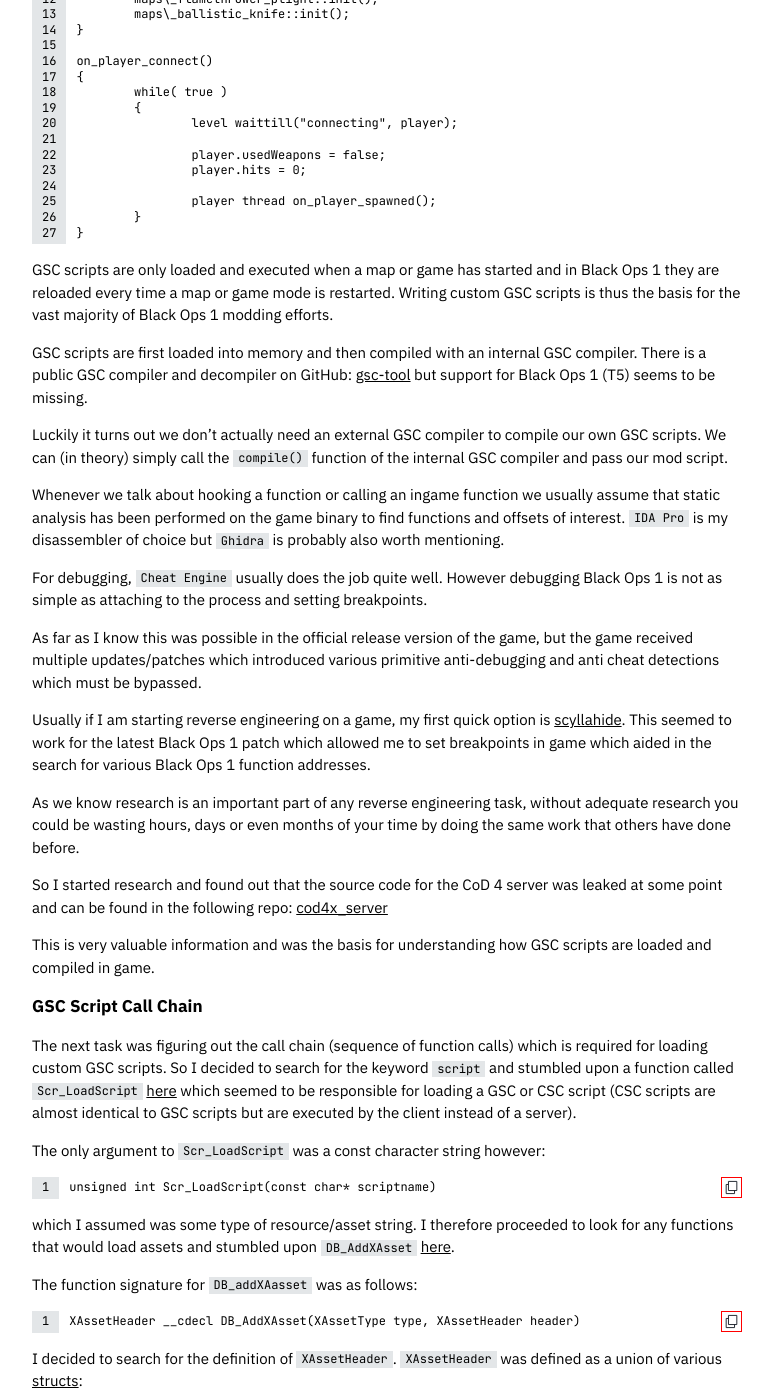
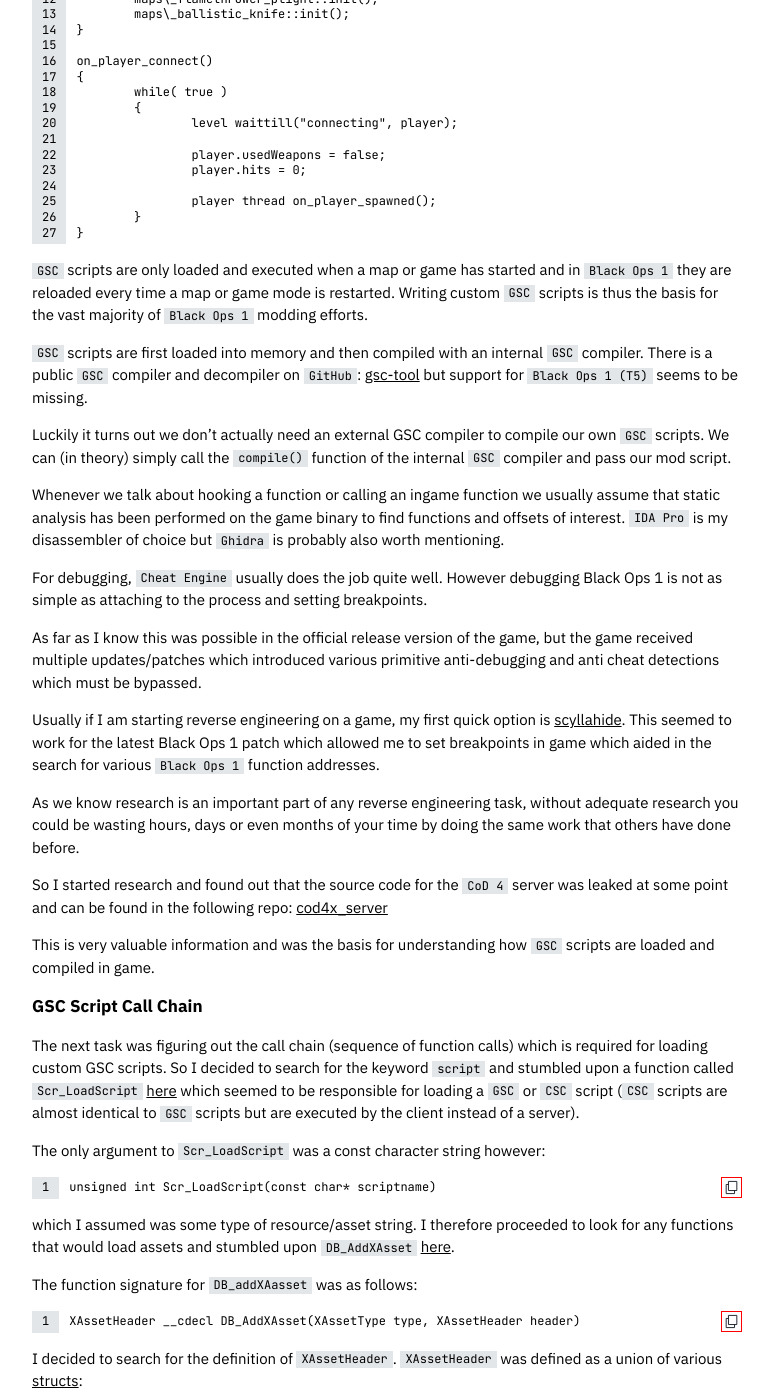
Before and after one commit to microstub/microstub.github.io, a Jekyll site: the page built from _posts/2023-09-17-gsctool.md, in a window 1280 px wide and 1400 px high, scrolled down 1511 px. Shown: the whole window, without its empty margins (253-1026 px from the left). Built offline with Jekyll 4.4.1, drawn with Linux system fonts in a browser that asks for light colours; nearby versions of some CDN libraries; emoji names are drawn with the system emoji font; some of the changed text lies outside the part shown.

Commit message:
Update 2023-09-17-gsctool.md

````diff
--- a/_posts/2023-09-17-gsctool.md
+++ b/_posts/2023-09-17-gsctool.md
@@ -22,7 +22,7 @@ author_url: https://linkedin.com/in/dylanmuller
 ![Black Ops 1 Zombies](https://lunarjournal.github.io/images/6/01.jpg)
 Call of Duty: Black Ops 1
 
-Call of Duty: Black Ops 1 for Microsoft Windows was released all the back back
+`Call of Duty: Black Ops 1` for Microsoft Windows was released all the back back
 in 2010! At the time I was still a teenager in high-school and a dedicated
 gamer.
 
@@ -31,7 +31,7 @@ expected a game to produce so many fond memories playing kino der toten zombies
 with friends from all over the world.
 
 I mean who doesn't remember all the iconic glitches, mystery boxes, etc of the
-game? Some say the Black Ops 1 zombies was the best in the Black Ops series.
+game? Some say the Black Ops 1 zombies was the best in the `Black Ops` series.
 There is something about the game aesthetics that creates a rush of nostalgia
 :heart:.
 
@@ -39,8 +39,8 @@ There is something about the game aesthetics that creates a rush of nostalgia
 
 # Game Script Code
 
-GSC is an internal scripting language that is used to script missions and game
-modes for Black Ops 1. It has a syntax similar to C++ but is a very limited
+`GSC` is an internal scripting language that is used to script missions and game
+modes for `Black Ops 1`. It has a syntax similar to `C++` but is a very limited
 language. Here is an example:
 
 ```
@@ -73,19 +73,19 @@ on_player_connect()
 }
 ```
 
-GSC scripts are only loaded and executed when a map or game has started and in
-Black Ops 1 they are reloaded every time a map or game mode is restarted. Writing
-custom GSC scripts is thus the basis for the vast majority of Black Ops 1
+`GSC` scripts are only loaded and executed when a map or game has started and in
+`Black Ops 1` they are reloaded every time a map or game mode is restarted. Writing
+custom `GSC` scripts is thus the basis for the vast majority of `Black Ops 1`
 modding efforts.
 
-GSC scripts are first loaded into memory and then compiled with an internal GSC
-compiler. There is a public GSC compiler and decompiler on GitHub:
-[gsc-tool](https://github.com/xensik/gsc-tool) but support for Black Ops 1 (T5)
+`GSC` scripts are first loaded into memory and then compiled with an internal `GSC`
+compiler. There is a public `GSC` compiler and decompiler on `GitHub`:
+[gsc-tool](https://github.com/xensik/gsc-tool) but support for `Black Ops 1 (T5)`
 seems to be missing.
 
 Luckily it turns out we don't actually need an external GSC compiler to compile
-our own GSC scripts. We can (in theory) simply call the `compile()` function of
-the internal GSC compiler and pass our mod script.
+our own `GSC` scripts. We can (in theory) simply call the `compile()` function of
+the internal `GSC` compiler and pass our mod script.
 
 Whenever we talk about hooking a function or calling an ingame function we
 usually assume that static analysis has been performed on the game binary to
@@ -103,17 +103,17 @@ primitive anti-debugging and anti cheat detections which must be bypassed.
 Usually if I am starting reverse engineering on a game, my first quick option is
 [scyllahide](https://github.com/lunarjournal/scyllahide). This seemed to work
 for the latest Black Ops 1 patch which allowed me to set breakpoints in game
-which aided in the search for various Black Ops 1 function addresses.
+which aided in the search for various `Black Ops 1` function addresses.
 
 As we know research is an important part of any reverse engineering task,
 without adequate research you could be wasting hours, days or even months of
 your time by doing the same work that others have done before.
 
-So I started research and found out that the source code for the CoD 4 server
+So I started research and found out that the source code for the `CoD 4` server
 was leaked at some point and can be found in the following repo:
 [cod4x_server](https://github.com/lunarjournal/cod4x_server)
 
-This is very valuable information and was the basis for understanding how GSC
+This is very valuable information and was the basis for understanding how `GSC`
 scripts are loaded and compiled in game.
 
 # GSC Script Call Chain
@@ -122,8 +122,8 @@ The next task was figuring out the call chain (sequence of function calls) which
 is required for loading custom GSC scripts. So I decided to search for the
 keyword `script` and stumbled upon a function called `Scr_LoadScript`
 [here](https://github.com/lunarjournal/CoD4x_Server/blob/14f0d8a205d80c9b30e308b57f0cd9bd6d7cdb1c/src/scr_vm_main.c#L1018)
-which seemed to be responsible for loading a GSC or CSC script (CSC scripts are
-almost identical to GSC scripts but are executed by the client instead of a
+which seemed to be responsible for loading a `GSC` or `CSC` script (`CSC` scripts are
+almost identical to `GSC` scripts but are executed by the client instead of a
 server).
 
 The only argument to `Scr_LoadScript` was a const character string however:
@@ -161,7 +161,7 @@ union XAssetHeader
 ```
 
 Out of all the structs listed `RawFile` seemed like the most interesting for our
-purposes (loading GSC script assets). Let's have a look at the `Rawfile`
+purposes (loading `GSC` script assets). Let's have a look at the `Rawfile`
 structure
 [itself](https://github.com/lunarjournal/CoD4x_Server/blob/14f0d8a205d80c9b30e308b57f0cd9bd6d7cdb1c/src/xassets/rawfile.h#L5):
 
@@ -254,7 +254,7 @@ We now have most of the required information to load GSC script assets into
 memory but one question remains, what format are they in?
 
 To answer this question I thought a good starting point would be to hook/detour
-`DB_LinkXAssetEntry` and dump the `RawFile` data buffer for a GSC script to a
+`DB_LinkXAssetEntry` and dump the `RawFile` data buffer for a `GSC` script to a
 file for analysis.
 
 To detour functions in the game who will have to bypass an annoying anti-debug
@@ -268,7 +268,7 @@ Using Cheat Engine I managed to trace the evil function to `0x004C06E0`:
 ```
 
 ![Anti Debug Timer](https://lunarjournal.github.io/images/6/03.jpg)
-Anti-debug timer view in IDA
+Anti-debug timer view in `IDA`.
 
 So make sure you patch this out otherwise the game will simply close after some
 time after detouring.
@@ -281,28 +281,28 @@ functions address to a detour function or through a software breakpoint.
 
 I will leave this task up to the reader to perform. What you need is an address
 and I took the liberty of finding the address of `DB_LinkXAssetEntry` for you in
-IDA Pro. If you are wondering how I found the address, it would be a combination
+`IDA Pro`. If you are wondering how I found the address, it would be a combination
 of research, debugging and static analysis.
 
 A lot comes down to recognising patterns in the disassembly. In general as you
 find the address of functions it gradually becomes easier to find the address of
 other related functions.
 
-Bare in mind this is the address of the last x86 (32-bit) PC version of the
+Bare in mind this is the address of the last `x86` (`32-bit`) `PC` version of the
 game:
 
 ```c
 #define T5_DB_LinkXAssetEntry 0x007A2F10
 ```
 
-Once you have a GSC script dump, open it in your favorite text editor (I used
-HxD). This is a dump of a small GSC script from memory:
+Once you have a `GSC` script dump, open it in your favorite text editor (I used
+HxD). This is a dump of a small `GSC` script from memory:
 
 ![GSC Dump](https://lunarjournal.github.io/images/6/02.jpg)
 
 We can immediately see that the script is not stored in simple plaintext. In
 this case I like to look for magic bytes which may indicate if the file was
-compressed. zlib compression is one of the most common compression types for
+compressed. `zlib` compression is one of the most common compression types for
 binary files.
 
 Based off research I did, zlib uses the following magic bytes:
@@ -315,8 +315,8 @@ Based off research I did, zlib uses the following magic bytes:
 
 These bytes should appear not too far from the start of the file. Notice that in
 the dump these bytes appear at offset `0x8` and `0x9` so there is a good chance
-this file is zlib compressed. Let's test this theory, here is a simple zlib
-inflate python script:
+this file is `zlib` compressed. Let's test this theory, here is a simple `zlib`
+`inflate` python script:
 
 ```
 import zlib
@@ -350,21 +350,21 @@ This text has a size of `0xC6`.
 
 Great and `+1` for the data being stored in plaintext!
 
-So what are the first 8 bytes used for?
+So what are the first `8` bytes used for?
 
 If you have a sharp eye you might have noticed that this 8 bytes actually
-contains 2 values.
+contains `2` values.
 
-The first 4 bytes seems to represent our inflated (decompressed) data size of
+The first `4` bytes seems to represent our inflated (decompressed) data size of
 `0xC6` and the second value seems to represent the `size of the file - 8 bytes`
 or the size of our compressed data which is `0x9A`.
 
 These values seem to be stored in little endian format with the 4 byte integers
-ordered as LSB.
+ordered as `LSB`.
 
-Great we now have enough information to load a plaintext GSC script, compress it
+Great we now have enough information to load a plaintext `GSC` script, compress it
 and load it as an asset using `DB_LinkXAssetEntry`. It's pretty cool that it is
-this straightforward to decompress GSC scripts as it gives insight into how the
+this straightforward to decompress `GSC` scripts as it gives insight into how the
 game modes/logic were implemented and plenty of ideas for mods of course!
 
 So in theory we could inject a DLL, read our GSC script, compress it, link it
@@ -378,12 +378,12 @@ mentioned above CoD Black Ops will load all script assets using
 `DB_LinkXAssetEntry` and then compile them using `Scr_LoadScript` while a map is
 loading.
 
-Therefore we have to load our GSC script at the correct time otherwise it won't
+Therefore we have to load our `GSC` script at the correct time otherwise it won't
 work. The strategy is therefore to hook `Scr_LoadScript` and then load our
-custom GSC script asset when `Scr_LoadScript` is loading one of the last GSC
+custom `GSC` script asset when `Scr_LoadScript` is loading one of the last `GSC`
 scripts for the current map.
 
-It turns out that one of the last GSC scripts contains the current map name.
+It turns out that one of the last `GSC` scripts contains the current map name.
 
 To get the value of the current map we can utilize the function `Dvar_FindVar`
 which i found to be at address: `0x0057FF80`:
@@ -400,8 +400,8 @@ typedef uint8_t* (__cdecl* Dvar_FindVar_t)(
 ```
 
 The variable in question is `mapname` which will return the current map. It
-should be noted that `Scr_LoadScript` does not execute our GSC script however,
-instead we defer execution of our main function in our GSC script until the map
+should be noted that `Scr_LoadScript` does not execute our `GSC` script however,
+instead we defer execution of our main function in our `GSC` script until the map
 has finished loading.
 
 To this end i found a convenient function that is called when the game is just
@@ -418,10 +418,10 @@ typedef void (__cdecl* Scr_LoadGameType_t)(
 );
 ```
 
-To defer execution however we need to obtain the function handle after the GSC
+To defer execution however we need to obtain the function handle after the `GSC`
 script has been loaded in our hooked `Scr_LoadScript`. In this case we utilize a
 function called `Scr_GetFunctionHandle` which returns the address of a function
-which has been loaded into the GSC execution environment or VM.
+which has been loaded into the `GSC` execution environment or VM.
 
 It has the following function signature:
 
@@ -433,8 +433,8 @@ typedef int32_t (__cdecl* Scr_GetFunctionHandle_t)(
 );
 ```
 
-`scriptInstance` is a variable which determines whether the script is a GSC or
-CSC type script. A value of `0` indicates a GSC script while `1` indicated a CSC
+`scriptInstance` is a variable which determines whether the script is a `GSC` or
+`CSC` type script. A value of `0` indicates a `GSC` script while `1` indicated a `CSC`
 script.
 
 The function handle to our loaded script is then stored in a global variable and
@@ -470,7 +470,7 @@ So to summarize the steps to inject our `Scr_LoadScript` hook:
 
 1. Query map being loaded with `Dvar_FindVar`.
 2. Compare current `scriptName` with map name.
-3. On match open GSC script, compress and load asset as described above.
+3. On match open `GSC` script, compress and load asset as described above.
 4. Call `Scr_LoadScript` on our loaded script asset.
 5. Get function handle with `Scr_GetFunctionHandle`.
 
@@ -480,7 +480,7 @@ To execute function hook `Scr_LoadGameType_hk` then:
 
 # Black Ops Offsets
 
-I have included all the offsets I found for the game using IDA:
+I have included all the offsets I found for the game using `IDA`:
 ```
 #define T5_Scr_LoadScript         0x00661AF0
 #define T5_Scr_GetFunctionHandle  0x004E3470
@@ -496,15 +496,15 @@ I have included all the offsets I found for the game using IDA:
 
 A simple challenge would be to find these offsets yourself, it is not difficult.
 
-Black Ops 1 uses the `__cdecl` calling convention for functions.
+`Black Ops 1` uses the `__cdecl` calling convention for functions.
 
 # Source Code
 
-I have included the source code of my simple GSC loader in the
+I have included the source code of my simple `GSC` loader in the
 [following](https://github.com/lunarjournal/gsctool/) repo.
 
-I have also included a sample GSC script that spawns a raygun at spawn in
-zombies solo mode and dumps GSC scripts as they are loaded via a
+I have also included a sample `GSC` script that spawns a raygun at spawn in
+zombies solo mode and dumps `GSC` scripts as they are loaded via a
 `DB_LinkXAssetEntry` hook.
 
 # Demo
````
